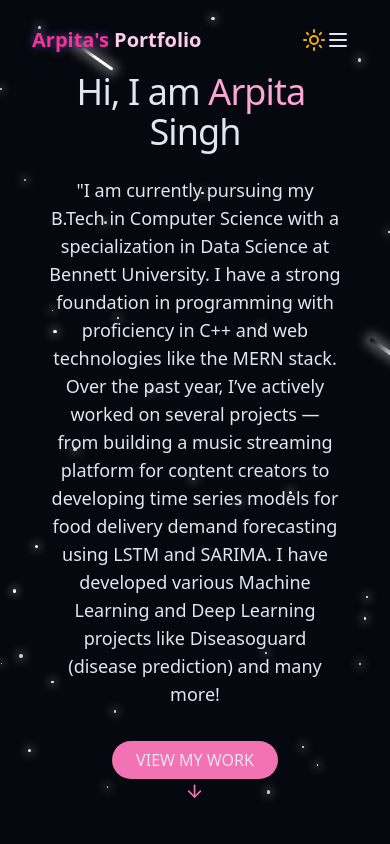
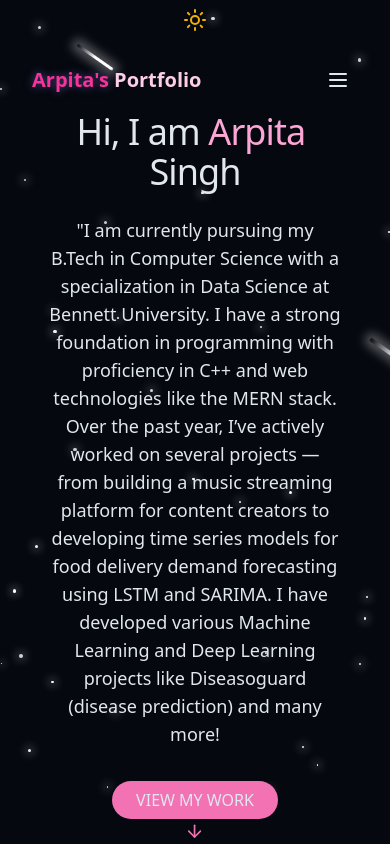
Before and after one commit to Arpita3012/portfolio, a React (Vite) app: page / in a window 390 px wide. Shown: the top 844 px of the page. Built offline with nearby package versions, Linux system fonts and the light colour scheme.

Commit message:
new theme

```diff
--- a/src/components/ThemeToggle.jsx
+++ b/src/components/ThemeToggle.jsx
@@ -33,8 +33,8 @@ export const ThemeToggle=()=>{
     };
 
     return <button onClick={toggleTheme} className={cn(
-        "fixed top-5 right-14 z-50 p-2 rounded-full transition-colors duration-300",
-        "focus:outline-hidden"
+        "p-2 rounded-full transition-colors duration-300 focus:outline-none",
+        "lg:fixed lg:top-3 lg:right-2 lg:z-50"
 
         )}
     >
```
